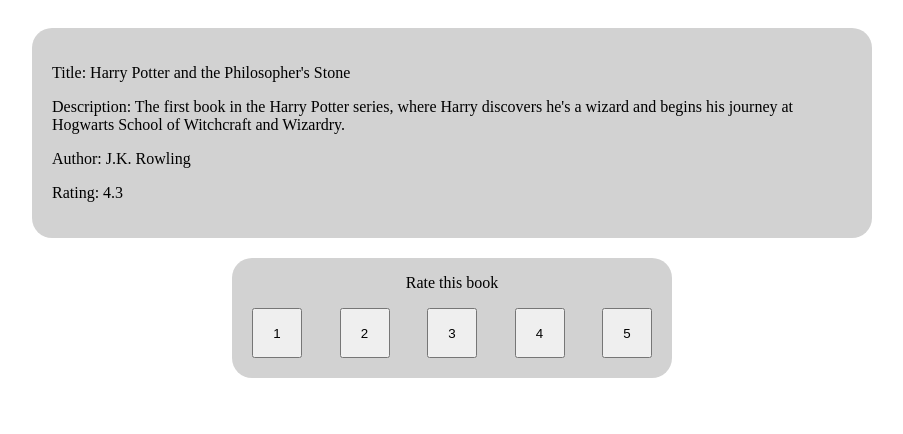
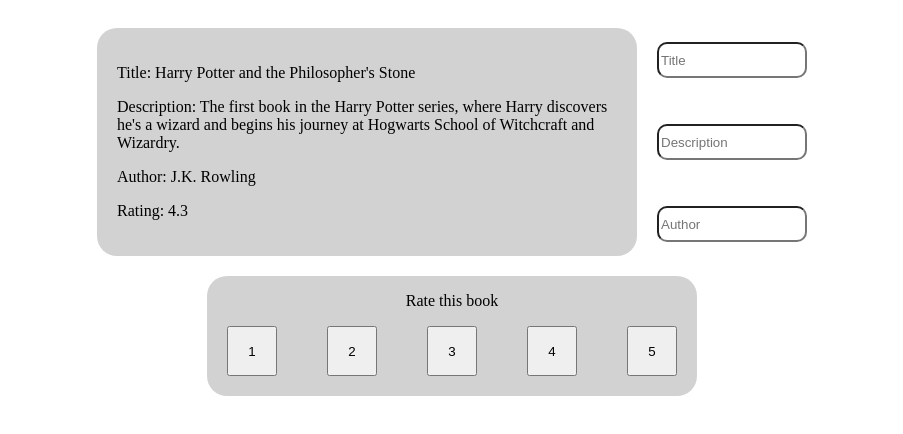
Before and after one commit to nmargenov/angular-w2, an Angular app: page / in a window 1280 px wide. Shown: the top 434 px of the page, without its empty margins (188-1091 px from the left). Built offline with nearby package versions, Linux system fonts and the light colour scheme.

Commit message:
Edit fields

```diff
--- a/src/app/app.component.css
+++ b/src/app/app.component.css
@@ -6,19 +6,33 @@
 }
 
 .container{
-    max-width: 800px;
+    width: 900px;
     margin: 0 20px;
     display: flex;
     flex-direction: column;
     align-items: center;
+    margin-top: 20px;
+}
+
+.edit-fields{
+    width: 150px;
+    display: flex;
+    flex-direction: column;
+    justify-content: space-between;
+    height: 200px;
+}
+
+.edit-fields input{
+    border-radius: 10px;
+    height: 30px;
 }
 
 .book-div{
-    width: 100%;
+    width: 500px;
     border-radius: 20px;
     padding: 20px;
     background-color: rgb(210, 210, 210);
-    margin: 20px 0;
+    margin-right: 20px;
 }
 
 .rating-buttons{
@@ -28,6 +42,7 @@
     flex-direction: column;
     align-items: center;
     padding: 0 20px 20px 20px;
+    margin-top: 20px;
     border-radius: 20px;
 }
 
@@ -46,3 +61,8 @@
 .rating-buttons button:hover{
     background-color: green;
 }
+
+.wrapper{
+    display: flex;
+    align-items: center;
+}
--- a/src/app/app.component.html
+++ b/src/app/app.component.html
@@ -1,10 +1,17 @@
 <div class="main-div">
     <div class="container">
+        <div class="wrapper">
         <div class="book-div">
             <p>Title: {{books[index].title}}</p>
             <p>Description: {{books[index].description}}</p>
             <p>Author: {{books[index].author}}</p>
             <p>Rating: {{calculateRating(books[index].rating)}}</p>
+        </div>
+        <div class="edit-fields">
+            <input (input)="getInfo($event)" id="title" type="text" placeholder="Title">
+            <input (input)="getInfo($event)" id="description" type="text" placeholder="Description">
+            <input (input)="getInfo($event)" id="author" type="text" placeholder="Author">
+        </div>
         </div>
 
         <div class="rating-buttons">
--- a/src/app/app.component.ts
+++ b/src/app/app.component.ts
@@ -1,4 +1,4 @@
-import { Component, numberAttribute } from '@angular/core';
+import { Component } from '@angular/core';
 import { RouterOutlet } from '@angular/router';
 import { IBook } from './IBook';
 import { CommonModule } from '@angular/common';
@@ -6,7 +6,7 @@
 @Component({
   selector: 'app-root',
   standalone: true,
-  imports: [RouterOutlet,CommonModule],
+  imports: [RouterOutlet, CommonModule],
   templateUrl: './app.component.html',
   styleUrl: './app.component.css'
 })
@@ -67,24 +67,77 @@
     }
   ];
 
-  private changeIndex(){
+  private tempBookInfo = {
+    title: '',
+    description: '',
+    author: ''
+  }
+
+  public titleReference;
+  public descriptionReference;
+  public authorReference;
+
+  private changeIndex() {
     this.index++;
-    if(this.index>=this.books.length){
-      this.index=0;
+    if (this.index >= this.books.length) {
+      this.index = 0;
     }
   }
 
-  public giveRating(rating:number){
-    this.books[this.index].rating.push(rating);
-    this.changeIndex();
+  public getInfo(input: any) {
+    this.tempBookInfo[input.target.id] = input.target.value;
+    switch(input.target.id){
+      case 'title':
+        this.titleReference = input.target;
+        break;
+      case 'description':
+        this.descriptionReference = input.target;
+        break;
+      case 'author':
+        this.authorReference= input.target;
+        break;
+    }
   }
 
-  public calculateRating(ratings:number[]){
+  public editBook(){
+    Object.entries(this.tempBookInfo).forEach(([key, value]: [string, string]) => {
+      if (value !== '') {
+        this.books[this.index][key] = value;
+      }
+    });
+    this.resetFields();
+  }
+
+
+  private resetFields(){
+    if(this.authorReference){
+      this.authorReference.value='';
+    }
+    if(this.titleReference){
+      this.titleReference.value='';
+    }
+    if(this.descriptionReference){
+      this.descriptionReference.value='';
+    }
+    this.tempBookInfo={
+      title: '',
+      description: '',
+      author: ''
+    }
+  }
+
+  public giveRating(rating: number) {
+    this.books[this.index].rating.push(rating);
+    this.editBook();
+    //this.changeIndex();
+  }
+
+  public calculateRating(ratings: number[]) {
     let sum = 0;
-    ratings.forEach(rate=>{
-      sum+=rate;
+    ratings.forEach(rate => {
+      sum += rate;
     });
-    const average = sum/ratings.length;
+    const average = sum / ratings.length;
     return average.toFixed(1);
   }
 }
--- a/tsconfig.json
+++ b/tsconfig.json
@@ -21,7 +21,8 @@
     "lib": [
       "ES2022",
       "dom"
-    ]
+    ],
+    "noImplicitAny": false
   },
   "angularCompilerOptions": {
     "enableI18nLegacyMessageIdFormat": false,
```
